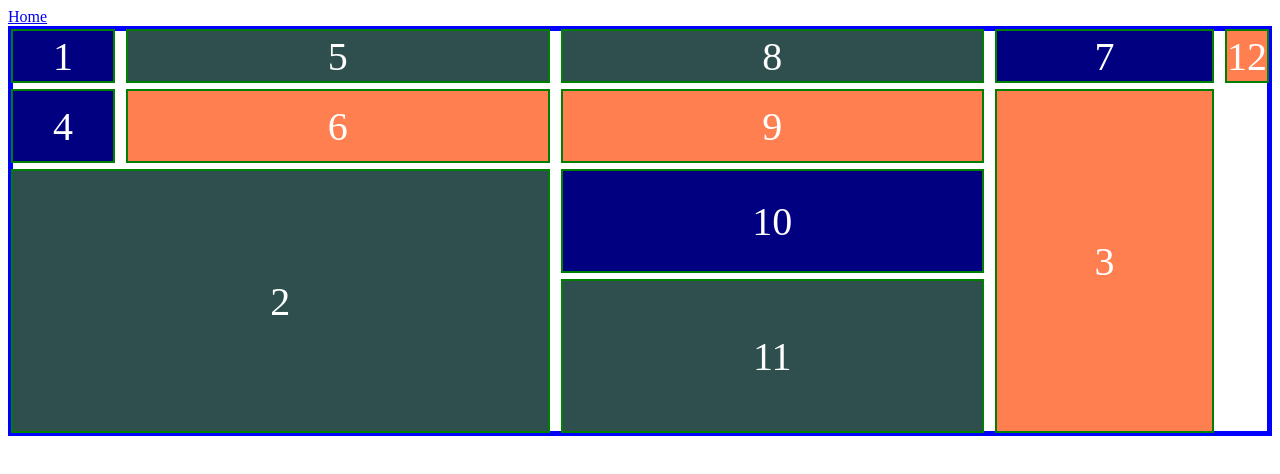
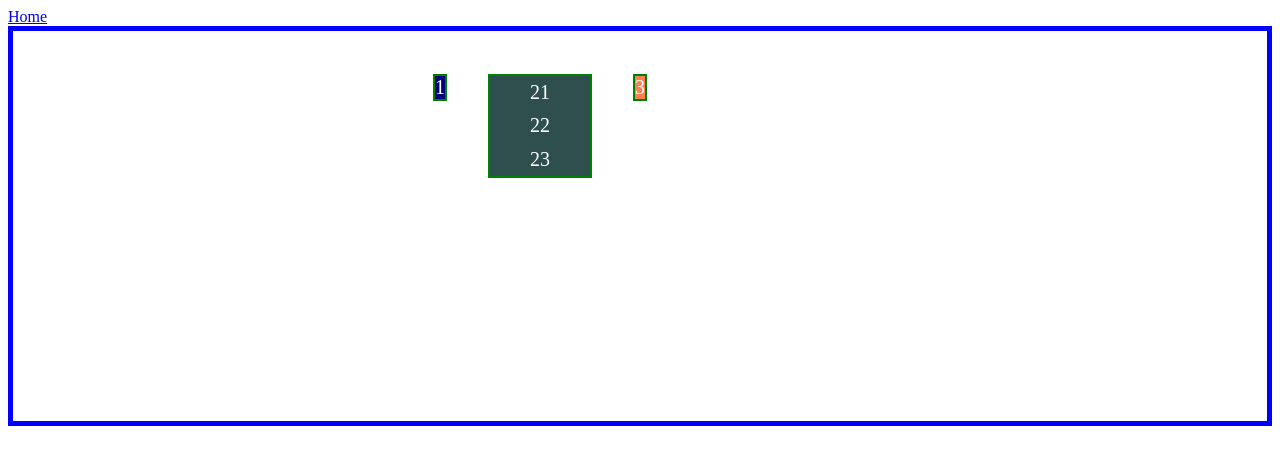
Before and after one commit to sytnikovzp/css-general, a plain HTML site: page assets/pages/grid-test.html in a window 1280 px wide. Drawn offline with Linux system fonts and the light colour scheme.

Commit message:
Add semantic html + css

```diff
--- a/assets/pages/grid-test.html
+++ b/assets/pages/grid-test.html
@@ -10,9 +10,13 @@
     <nav><a href="../../index.html">Home</a></nav>
     <div class="grid">
       <div class="grid-item">1</div>
-      <div class="grid-item">2</div>
+      <div class="grid-item">
+        <div>21</div>
+        <div>22</div>
+        <div>23</div>
+      </div>
       <div class="grid-item">3</div>
-      <div class="grid-item">4</div>
+      <!-- <div class="grid-item">4</div>
       <div class="grid-item">5</div>
       <div class="grid-item">6</div>
       <div class="grid-item">7</div>
@@ -20,7 +24,7 @@
       <div class="grid-item">9</div>
       <div class="grid-item">10</div>
       <div class="grid-item">11</div>
-      <div class="grid-item">12</div>
+      <div class="grid-item">12</div> -->
     </div>
   </body>
 </html>
--- a/assets/style/grid-test.css
+++ b/assets/style/grid-test.css
@@ -6,7 +6,7 @@
   border: 5px solid blue;
   display: grid;
   /* width: 900px; */
-  /* height: 400px; */
+  height: 400px;
   /* grid-template-columns: 1fr 1fr 1fr; */
 
   /* grid-template-columns: [a]1fr [b]1fr [c]1fr [d]1fr [e]1fr [f];
@@ -18,8 +18,8 @@
   /* grid-template-columns: repeat(auto-fill, 100px); */
   /* fill - заполнить, создает лишние столбцы */
   /* fit - сделать подходящее, не создает лишние столбцы */
-  grid-template-columns: repeat(5, 1fr);
-  grid-template-rows: repeat(3, 50px);
+  grid-template-columns: repeat(5, 100px);
+  grid-template-rows: repeat(3, 100px);
 
   /* Implicit grid */
   /* grid-auto-rows: 100px; */
@@ -27,23 +27,30 @@
   /* column-gap: 10px;
   row-gap: 15px; */
 
-  gap: 10px 15px;
+  /* gap: 10px 15px; */
 
   /* grid-template-areas: "a . . . ." ". . . c c" "b b . c c"; */
 
-  grid-template:
+  /* grid-template:
   "a . . . ." 50px
   ". . . c c" 70px
   "b b . c c" 100px
   "b b . c c" 150px
   / 100px 1fr 1fr 100px 100px
-  ;
+  ; */
 
   /* grid-auto-flow: column; */
 
-  grid-auto-flow: column dense;
+  grid-auto-flow: dense;
   /* разместить плотно */
+  justify-content: center;
+  align-content: center;
 
+  justify-items: center;
+  /* по горизонтали */
+
+  align-items: start;
+  /* по вертикали or place-items */
 
 }
 
@@ -56,7 +63,7 @@
   /* grid-column: 1;
   grid-row: 1; */
 
-  grid-area: a;
+  /* grid-area: a; */
 }
 
 .grid-item:nth-child(2) {
@@ -72,7 +79,15 @@
 
   /* grid-row: 3; */
 
-  grid-area: b;
+  /* grid-area: b; */
+
+  /* justify-self: stretch;
+  align-self: stretch; */
+
+  place-self: stretch stretch;
+
+  /* order: -1; */
+  /* можно менять визуальный порядок отображения элементов */
 }
 
 .grid-item:nth-child(3) {
@@ -89,7 +104,7 @@
   /* grid-area: 2 / 4 / 4 / 6; */
   /* задать линиями */
 
-  grid-area: c;
+  /* grid-area: c; */
 }
 
 .grid-item:nth-child(7) {
@@ -99,8 +114,15 @@
 
 .grid-item {
   outline: 2px solid green;
-  font-size: 40px;
-  display: flex;
+  font-size: 20px;
+
+
+  /* display: flex;
+  flex-direction: column; */
+
+  display: grid;
+
+
   justify-content: center;
   align-items: center;
 }
--- /dev/null
+++ b/assets/style/semantic.css
@@ -0,0 +1,34 @@
+* {
+  box-sizing: border-box;
+  /* border: 2px solid black; */
+  background-color: forestgreen;
+  text-align: center;
+}
+
+.container {
+  display: grid;
+  grid-template-columns: repeat(3, 1fr);
+  grid-template-rows: repeat(6, 16%);
+}
+
+header,
+nav,
+footer {
+  grid-column: span 3;
+  border: 2px solid black;
+}
+
+main {
+  grid-column: span 2;
+  grid-row: 3 / span 3;
+  border: 2px solid black;
+  display: flex;
+  flex-direction: column;
+  justify-content: space-evenly;
+}
+
+aside {
+  grid-column: 3;
+  grid-row: 3 / span 3;
+  border: 2px solid black;
+}
```
Also changed, not shown: assets/pages/semantic.html (added, +43 -0 lines), index.html (+1 -0 lines).
